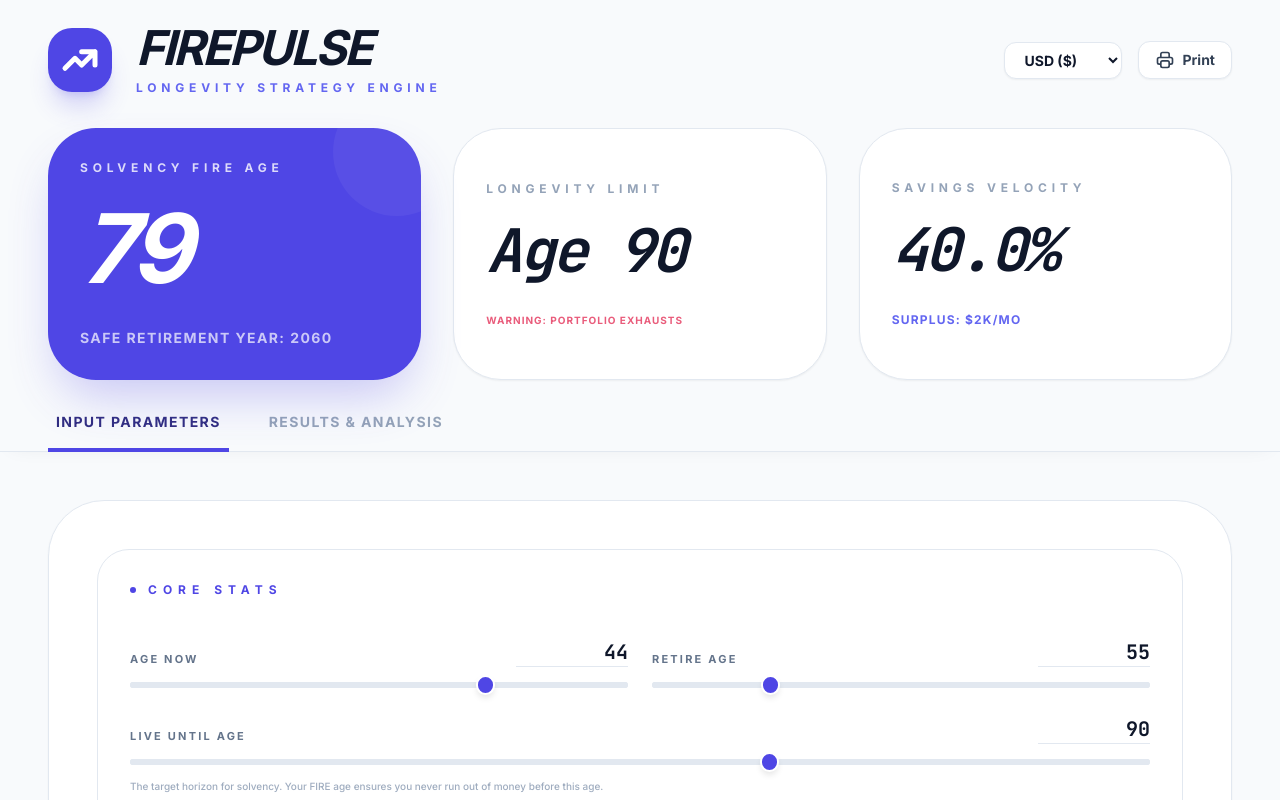
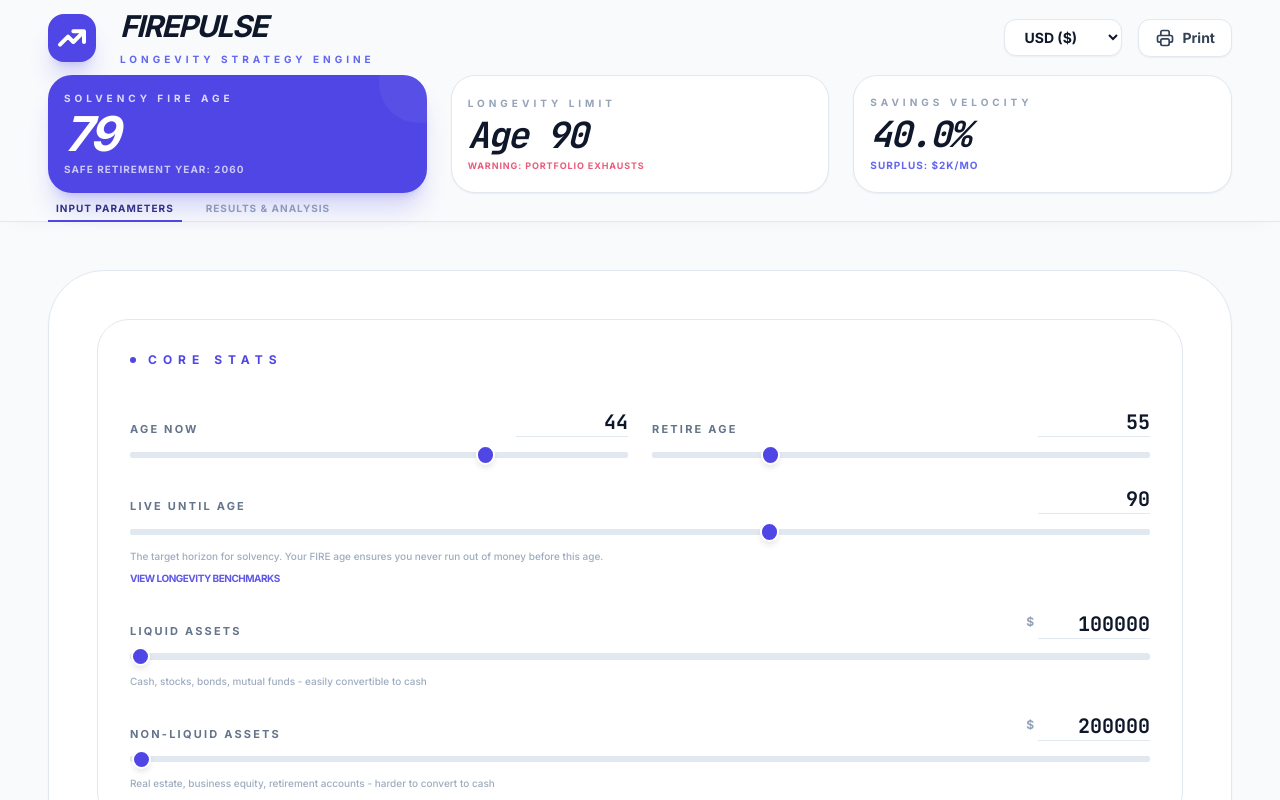
Before and after one commit to satyajit-mohapatra/firepulse, a React (Vite) app: page / in a window 1280 px wide. Built offline with nearby package versions, Linux system fonts and the light colour scheme.

Commit message:
fixed layout and deployment workflow

```diff
--- a/App.tsx
+++ b/App.tsx
@@ -157,16 +157,16 @@
     <div className="h-screen bg-slate-50 text-slate-900 flex flex-col overflow-hidden transition-colors duration-500">
       {/* FIXED TOP SECTION */}
       <div className="flex-none bg-slate-50 z-50 border-b border-slate-200 shadow-[0_4px_20px_-12px_rgba(0,0,0,0.1)]">
-        <div className="max-w-7xl mx-auto px-4 md:px-8 lg:px-12 pt-4 md:pt-6 lg:pt-6 pb-0 space-y-6 md:space-y-8">
+        <div className="max-w-7xl mx-auto px-4 md:px-8 lg:px-12 pt-1 md:pt-2 lg:pt-2 pb-0 space-y-1 md:space-y-2">
           {/* HEADER */}
-          <header className="flex flex-col sm:flex-row justify-between items-center gap-6 print:hidden">
+          <header className="flex flex-col sm:flex-row justify-between items-center gap-2 print:hidden">
             <div className="flex items-center gap-4 md:gap-6">
-              <div className="w-12 h-12 md:w-16 md:h-16 bg-indigo-600 rounded-2xl md:rounded-[1.5rem] flex items-center justify-center shadow-xl shadow-indigo-600/20">
-                <svg className="w-8 h-8 md:w-10 md:h-10 text-white" fill="none" stroke="currentColor" viewBox="0 0 24 24"><path d="M13 7h8m0 0v8m0-8l-8 8-4-4-6 6" strokeWidth="3" strokeLinecap="round" strokeLinejoin="round" /></svg>
+              <div className="w-10 h-10 md:w-12 md:h-12 bg-indigo-600 rounded-xl md:rounded-2xl flex items-center justify-center shadow-xl shadow-indigo-600/20">
+                <svg className="w-6 h-6 md:w-8 md:h-8 text-white" fill="none" stroke="currentColor" viewBox="0 0 24 24"><path d="M13 7h8m0 0v8m0-8l-8 8-4-4-6 6" strokeWidth="3" strokeLinecap="round" strokeLinejoin="round" /></svg>
               </div>
               <div>
-                <h1 className="text-3xl md:text-5xl font-black tracking-tighter text-slate-900 leading-none italic uppercase">FirePulse</h1>
-                <p className="text-[10px] md:text-xs font-black text-indigo-500 uppercase tracking-[0.4em] mt-2">Longevity Strategy Engine</p>
+                <h1 className="text-2xl md:text-3xl font-black tracking-tighter text-slate-900 leading-none italic uppercase">FirePulse</h1>
+                <p className="text-[8px] md:text-[10px] font-black text-indigo-500 uppercase tracking-[0.4em] mt-2">Longevity Strategy Engine</p>
               </div>
             </div>
             <div className="flex items-center gap-4">
@@ -187,35 +187,34 @@
           </header>
 
           {/* PRIMARY DISPLAY - Always Visible */}
-          <section className="grid grid-cols-1 md:grid-cols-3 gap-6 md:gap-8 print:hidden">
-            <div className="md:col-span-1 bg-indigo-600 p-6 md:p-8 rounded-[2rem] md:rounded-[3rem] text-white shadow-2xl shadow-indigo-600/30 relative overflow-hidden group">
-              <div className="absolute top-0 right-0 w-24 h-24 md:w-32 md:h-32 bg-white/5 rounded-full -mr-8 -mt-8 md:-mr-10 md:-mt-10 group-hover:scale-110 transition-transform"></div>
-              <p className="text-[10px] md:text-xs font-black uppercase tracking-[0.4em] opacity-80 mb-4 md:mb-6">Solvency FIRE Age</p>
-              <h2 className="text-6xl md:text-7xl lg:text-8xl font-black tracking-tighter italic leading-none">{results.fiAge || '—'}</h2>
-              <p className="text-xs md:text-sm font-black uppercase mt-6 md:mt-8 opacity-70 tracking-widest">{results.fiYear ? `Safe Retirement Year: ${results.fiYear}` : 'Capital Exhaustion Risk'}</p>
+          <section className="grid grid-cols-1 md:grid-cols-3 gap-4 md:gap-6 print:hidden">
+            <div className="md:col-span-1 bg-indigo-600 p-3 md:p-4 rounded-2xl md:rounded-3xl text-white shadow-xl shadow-indigo-600/20 relative overflow-hidden group">
+              <div className="absolute top-0 right-0 w-16 h-16 md:w-20 md:h-20 bg-white/5 rounded-full -mr-6 -mt-6 md:-mr-8 md:-mt-8 group-hover:scale-110 transition-transform"></div>
+              <p className="text-[9px] md:text-[10px] font-black uppercase tracking-[0.4em] opacity-80 mb-1">Solvency FIRE Age</p>
+              <h2 className="text-3xl md:text-4xl lg:text-5xl font-black tracking-tighter italic leading-none">{results.fiAge || '—'}</h2>
+              <p className="text-[9px] md:text-[10px] font-black uppercase mt-1 opacity-70 tracking-widest">{results.fiYear ? `Safe Retirement Year: ${results.fiYear}` : 'Capital Exhaustion Risk'}</p>
             </div>
 
-            <div className="md:col-span-1 bg-white p-6 md:p-8 rounded-[2rem] md:rounded-[3rem] border border-slate-200 shadow-sm flex flex-col justify-center">
-              <p className="text-[10px] md:text-xs font-black text-slate-400 uppercase tracking-[0.4em] mb-4 md:mb-6">Longevity Limit</p>
-              <h2 className="text-4xl md:text-5xl lg:text-6xl font-black text-slate-900 tracking-tighter italic mono">Age {data.liveUntilAge}</h2>
-              <p className={`text-[10px] font-bold uppercase mt-6 md:mt-8 tracking-widest ${results.isSolventAtEnd ? 'text-teal-600' : 'text-rose-600 animate-pulse'}`}>
+            <div className="md:col-span-1 bg-white p-3 md:p-4 rounded-2xl md:rounded-3xl border border-slate-200 shadow-sm flex flex-col justify-center">
+              <p className="text-[9px] md:text-[10px] font-black text-slate-400 uppercase tracking-[0.4em] mb-1">Longevity Limit</p>
+              <h2 className="text-2xl md:text-3xl lg:text-4xl font-black text-slate-900 tracking-tighter italic mono">Age {data.liveUntilAge}</h2>
+              <p className={`text-[9px] font-bold uppercase mt-1 tracking-widest ${results.isSolventAtEnd ? 'text-teal-600' : 'text-rose-600 animate-pulse'}`}>
                 {results.isSolventAtEnd ? 'Portfolio remains solvent' : 'Warning: Portfolio exhausts'}
               </p>
             </div>
 
-            <div className="md:col-span-1 bg-white p-6 md:p-8 rounded-[2rem] md:rounded-[3rem] border border-slate-200 shadow-sm flex flex-col justify-center">
-              <p className="text-[10px] md:text-xs font-black text-slate-400 uppercase tracking-[0.4em] mb-4 md:mb-6">Savings Velocity</p>
-              <h2 className="text-4xl md:text-5xl lg:text-6xl font-black text-slate-900 tracking-tighter italic mono">{savingsRate.toFixed(1)}%</h2>
-              <p className="text-[10px] md:text-xs font-bold text-indigo-500 uppercase mt-6 md:mt-8 tracking-widest">Surplus: {formatCurrencyCompact(data.monthlySavings, currency)}/mo</p>
+            <div className="md:col-span-1 bg-white p-3 md:p-4 rounded-2xl md:rounded-3xl border border-slate-200 shadow-sm flex flex-col justify-center">
+              <p className="text-[9px] md:text-[10px] font-black text-slate-400 uppercase tracking-[0.4em] mb-1">Savings Velocity</p>
+              <h2 className="text-2xl md:text-3xl lg:text-4xl font-black text-slate-900 tracking-tighter italic mono">{savingsRate.toFixed(1)}%</h2>
+              <p className="text-[9px] md:text-[10px] font-bold text-indigo-500 uppercase mt-1 tracking-widest">Surplus: {formatCurrencyCompact(data.monthlySavings, currency)}/mo</p>
             </div>
           </section>
 
-          {/* TAB NAVIGATION - Moved Below Stats */}
           <div className="print:hidden">
-            <div className="flex gap-8 -mb-[1px]">
+            <div className="flex gap-4 -mb-[1px]">
               <button
                 onClick={() => setActiveTab('inputs')}
-                className={`pb-4 px-2 text-sm font-black uppercase tracking-widest transition-all border-b-4 ${activeTab === 'inputs'
+                className={`pb-1 px-2 text-[10px] font-black uppercase tracking-widest transition-all border-b-2 ${activeTab === 'inputs'
                   ? 'border-indigo-600 text-indigo-900'
                   : 'border-transparent text-slate-400 hover:text-slate-600 hover:border-slate-200'
                   }`}
@@ -224,7 +223,7 @@
               </button>
               <button
                 onClick={() => setActiveTab('results')}
-                className={`pb-4 px-2 text-sm font-black uppercase tracking-widest transition-all border-b-4 ${activeTab === 'results'
+                className={`pb-1 px-2 text-[10px] font-black uppercase tracking-widest transition-all border-b-2 ${activeTab === 'results'
                   ? 'border-indigo-600 text-indigo-900'
                   : 'border-transparent text-slate-400 hover:text-slate-600 hover:border-slate-200'
                   }`}
```
Also changed, not shown: index.html (+56 -31 lines). Lines whose indentation alone changed are shown as unchanged.
